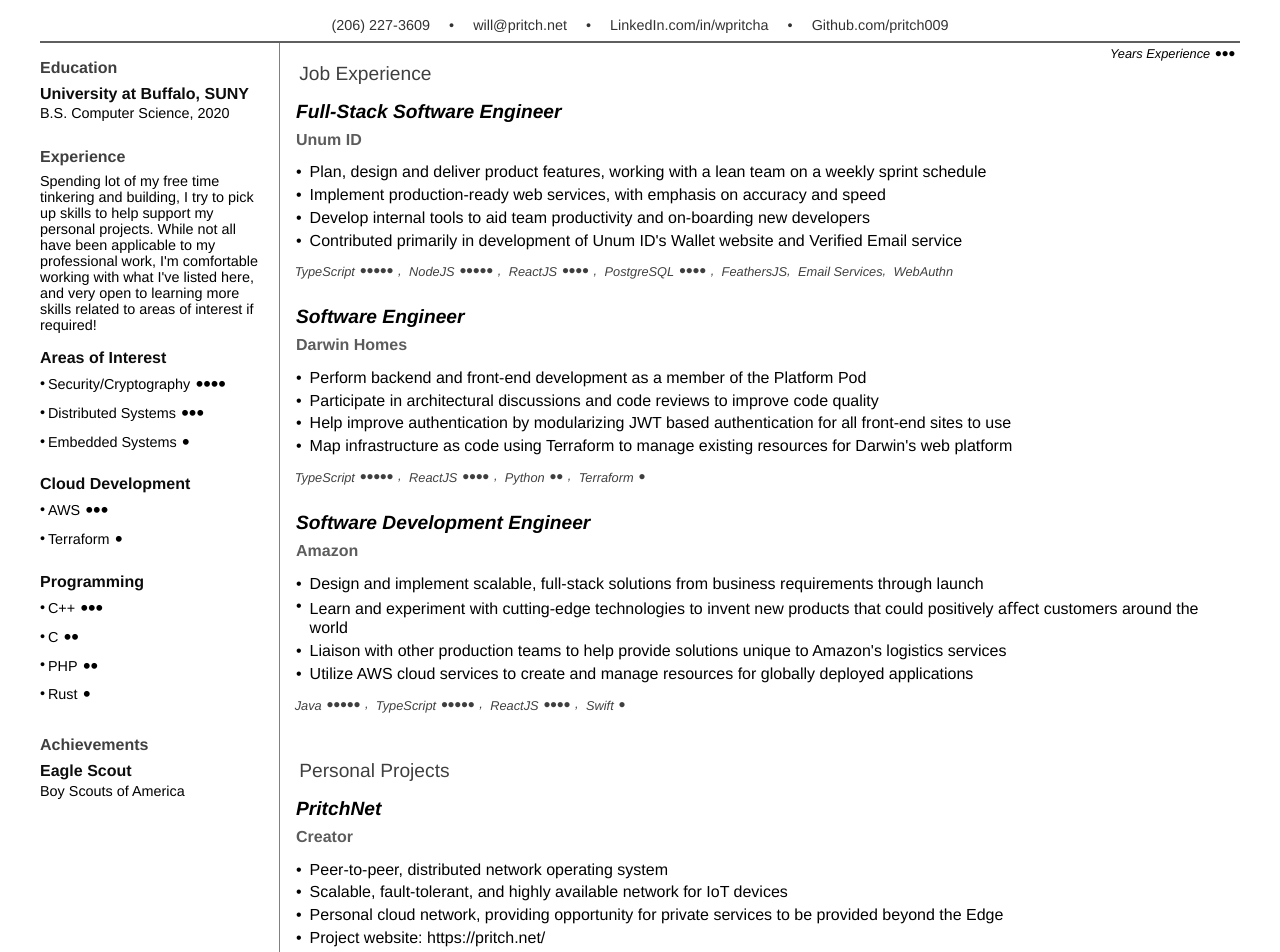
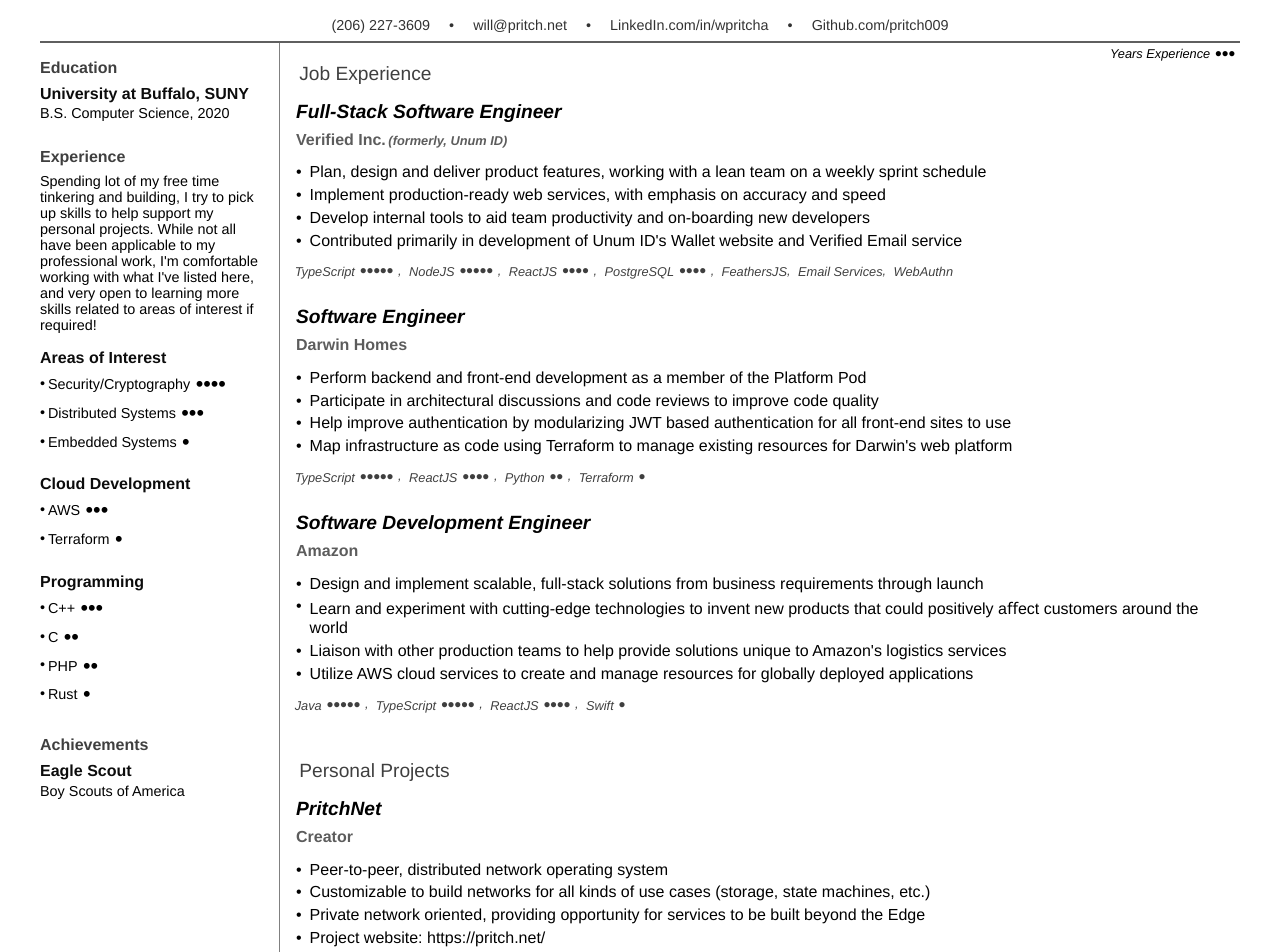
Before and after one commit to pritch9/react-portfolio, a React (Create React App) app: page / in a window 1280 px wide. Shown: the part 140-1092 px from the top of the page. Built offline with nearby package versions, Linux system fonts and the light colour scheme.

Commit message:
Adding zod parsing, along with formerly known name of VerifiedInc

```diff
--- a/package.json
+++ b/package.json
@@ -15,7 +15,8 @@
     "react-dom": "^18.1.0",
     "react-scripts": "5.0.1",
     "typescript": "^4.7.3",
-    "web-vitals": "^2.1.4"
+    "web-vitals": "^2.1.4",
+    "zod": "^3.21.4"
   },
   "scripts": {
     "start": "react-scripts start",
--- a/src/app/App.tsx
+++ b/src/app/App.tsx
@@ -3,7 +3,7 @@
 import TitleBar from './components/TitleBar';
 import SideBar from './components/SideBar';
 import Experience from './components/Experience';
-import {prettyDate} from '../utilities';
+import {JobInfo, prettyDate, ProjectInfo} from '../utilities';
 import ModMenu from './components/ModMenu';
 
 export function SortByScore(a: string, b: string): number {
@@ -158,7 +158,10 @@
 		jobs: [
 			{
 				role: 'Full-Stack Software Engineer',
-				company: 'Unum ID',
+				company: {
+					name: 'Verified Inc.',
+					formerly: 'Unum ID'
+				},
 				manager: 'Liam McCarty',
 				address: {street: '12 Embarcadero Ctr', city: 'San Francisco, CA', zip: '94111'},
 				keywords: ['TypeScript', 'ReactJS', 'NodeJS', 'FeathersJS', 'PostgreSQL', 'Email Services', 'WebAuthn'],
@@ -244,8 +247,8 @@
 				keywords: ['Rust', 'Distributed Systems', 'Protobuf', 'NextJS', 'PostgreSQL', 'Terraform'],
 				bullets: [
 					'Peer-to-peer, distributed network operating system',
-					'Scalable, fault-tolerant, and highly available network for IoT devices',
-					'Personal cloud network, providing opportunity for private services to be provided beyond the Edge',
+					'Customizable to build networks for all kinds of use cases (storage, state machines, etc.)',
+					'Private network oriented, providing opportunity for services to be built beyond the Edge',
 					'Project website: https://pritch.net/'
 				]
 			},
@@ -274,7 +277,8 @@
 	const setTitle = (action: SetStateAction<string>) => {
 		setTitleState(prevState => {
 			const title = typeof action === 'function' ? action(prevState) : action;
-			document.title = `${title} - ${name}'s Resume - ${prettyDate(new Date())}`;
+			document.title = `William_Pritchard_resume`;
+			// document.title = `${title} - ${name}'s Resume - ${prettyDate(new Date())}`;
 			return title;
 		});
 	};
--- a/src/app/components/Experience.module.scss
+++ b/src/app/components/Experience.module.scss
@@ -83,6 +83,19 @@
 
           & > .SubTitle {
             opacity: 0.75;
+
+            .FormerlyKnown {
+              display: inline;
+              font-size: 0.8em;
+              font-style: italic;
+              padding: 0.2em;
+              &:before {
+                content: '('
+              }
+                &:after {
+                    content: ')'
+                }
+            }
             & > .Title {
               grid-row: 2;
               grid-column: 1;
--- a/src/app/components/Experience.tsx
+++ b/src/app/components/Experience.tsx
@@ -1,6 +1,14 @@
 import {FC, useMemo} from "react"
 import styles from "./Experience.module.scss"
-import {classNames, isJobInfo, isProjectInfo, prettyDateInfo, prettyTimeFrame} from "../../utilities";
+import {
+    Address,
+    classNames,
+    FormerlyKnown,
+    JobInfo,
+    prettyDateInfo,
+    prettyTimeFrame,
+    ProjectInfo, zJobInfo, zProjectInfo
+} from '../../utilities';
 import {Scorable} from "./Scorable";
 import {ScoreName, SortByScore} from "../App";
 
@@ -16,7 +24,7 @@
 }
 type ExperienceSectionTemplate = {
     title: string,
-    subTitle: string,
+    subTitle: string | FormerlyKnown,
     timeFrame?: string
     contract?: string
     keywords?: string[],
@@ -28,7 +36,10 @@
 
 const ExperienceSection: FC<ExperienceSectionProps> = ({info}) => {
     const {title, subTitle, timeFrame, contract, manager, keywords, address, bullets} = useMemo<ExperienceSectionTemplate>(() => {
-        if (isJobInfo(info)) {
+        const jobInfo = zJobInfo.safeParse(info);
+        const projectInfo = jobInfo.success ? null : zProjectInfo.safeParse(info);
+        if (jobInfo.success) {
+            const info = jobInfo.data;
             return {
                 title: info.role,
                 subTitle: info.company,
@@ -39,7 +50,8 @@
                 address: info.address,
                 bullets: info.bullets,
             }
-        } else if (isProjectInfo(info)) {
+        } else if (projectInfo?.success) {
+            const info = projectInfo.data;
             return {
                 title: info.title,
                 subTitle: info.role,
@@ -73,7 +85,21 @@
                     </div>
                 </div>
                 <div className={styles.SubTitle}>
-                    <div className={styles.Title}>{subTitle}</div>
+                    <div className={styles.Title}>
+                        {
+                            typeof subTitle === 'string'
+                                ? subTitle
+                                : (
+                                    <>
+                                        {subTitle.name}
+                                        <div className={styles.FormerlyKnown}>
+                                            <span className={styles.Label}>formerly, </span>
+                                            <span className={styles.Name}>{subTitle.formerly}</span>
+                                        </div>
+                                    </>
+                                )
+                        }
+                    </div>
                     {address && <div className={styles.Address}>
                         <div className={styles.Street}>{address.street},</div>
                         <div className={styles.CityZip}>{address.city} {address.zip}</div>
--- a/src/app/components/SideBar.tsx
+++ b/src/app/components/SideBar.tsx
@@ -1,9 +1,8 @@
 import {FC} from "react"
 import styles from "./SideBar.module.scss"
-import {isStringArray} from "../../utilities";
-import logo from '../../logo.svg'
 import {Scorable} from "./Scorable";
 import {SortByScore} from "../App";
+import {z} from 'zod';
 
 export type ExperienceSection = Record<string, string|string[]>
 
@@ -34,9 +33,12 @@
     </div>
 }
 
+const zStringArray = z.string().array();
+
 const MapSubSegment: (subSection: [string, string|string[]], index: number) => JSX.Element = ([key, value], index) => {
-    const values = isStringArray(value)
-        ? value
+    const parsed = zStringArray.safeParse(value);
+    const values = parsed.success
+        ? parsed.data
             .sort(SortByScore)
             .map((value, index) => <Scorable title={value} className={styles.Value} key={`sb_ss_val_${index}`} /> )
         : value;
@@ -58,10 +60,6 @@
     return <div id={styles.SideBar} className={className}>
         { InfoSections }
         <div className={styles.FillGap} />
-        <div id={styles.DevelopedWithReact}>
-            <img className={styles.ReactLogo} src={logo} alt="React Logo" />
-            <span>Developed with React</span>
-        </div>
     </div>
 }
 export default SideBar
--- a/src/utilities.ts
+++ b/src/utilities.ts
@@ -1,82 +1,50 @@
-export function isAddress(x: any): x is Address {
-    const props: PropsList = [
-        ["street", isStringObject],
-        ["city", isStringObject],
-        ["zip", isStringObject],
-    ]
-    return isProps(x, props)
-}
+import {z} from 'zod';
 
-export function isProps(x: any, props: PropsList): boolean {
-    for (let [name, validator] of props) {
-        if (!validator(x[name] as any)) {
-            return false
-        }
-    }
-    return true;
-}
+export const zAddress = z.object({
+    street: z.string(),
+    city: z.string(),
+    zip: z.string(),
+});
+export type Address = z.infer<typeof zAddress>;
 
-export function isStringObject(x: any): x is string {
-    return typeof x === "string"
-}
-export function isNumberObject(x: any): x is number {
-    return typeof x === "number"
-}
+export const zDateInfo = z.object({
+    month: z.string(),
+    year: z.number(),
+});
+export type DateInfo = z.infer<typeof zDateInfo>;
 
-export function isStringArray(x: any): x is Array<string> {
-    if (Array.isArray(x)) {
-        return x.length > 0 ? isStringObject(x[0]) : true
-    }
+export const zProjectInfo = z.object({
+    title: z.string(),
+    role: z.string(),
+    date: zDateInfo.optional(),
+    keywords: z.array(z.string()).optional(),
+    bullets: z.array(z.string()).optional(),
+});
+export type ProjectInfo = z.infer<typeof zProjectInfo>;
 
-    return false
-}
+export const zTimeFrame = z.object({
+    start: zDateInfo,
+    end: zDateInfo,
+});
+export type TimeFrame = z.infer<typeof zTimeFrame>;
 
-export function isDateInfo(x: any): x is DateInfo {
-    const props: PropsList = [
-        ["month", isStringObject],
-        ["year", isNumberObject]
-    ];
-    return isProps(x, props)
-}
+export const zCompanyFormerlyKnown = z.object({
+    name: z.string(),
+    formerly: z.string(),
+});
+export type FormerlyKnown = z.infer<typeof zCompanyFormerlyKnown>;
 
-export function isProjectInfo(x: any): x is ProjectInfo {
-    const props: PropsList = [
-        ["title", isStringObject],
-        ["role", isStringObject],
-        ["date", isOptional(isDateInfo)],
-        ["keywords", isOptional(isStringArray)],
-        ["bullets", isOptional(isStringArray)],
-    ];
-    return isProps(x, props);
-}
-
-export function isTimeFrame(x: any): x is TimeFrame {
-    const props: PropsList = [
-        ["start", isDateInfo],
-        ["end", isDateInfo],
-    ];
-    return isProps(x, props);
-}
-
-export function isJobInfo(x: any): x is JobInfo {
-    const props: PropsList = [
-        ["role", isStringObject],
-        ["company", isStringObject],
-        ["timeFrame", isTimeFrame],
-        ["manager", isOptional(isStringObject)],
-        ["address", isOptional(isAddress)],
-        ["keywords", isOptional(isStringArray)],
-        ["bullets", isOptional(isStringArray)],
-    ]
-
-    return isProps(x, props);
-}
-
-export function isOptional(validator: (x: any) => boolean) {
-    return (obj: any) => {
-        return obj === undefined || validator(obj)
-    }
-}
+export const zJobInfo = z.object({
+    role: z.string(),
+    company: z.string().or(zCompanyFormerlyKnown),
+    contract: zTimeFrame.optional(),
+    timeFrame: zTimeFrame,
+    manager: z.string().optional(),
+    address: zAddress.optional(),
+    keywords: z.array(z.string()).optional(),
+    bullets: z.array(z.string()).optional(),
+})
+export type JobInfo = z.infer<typeof zJobInfo>;
 
 export function prettyTimeFrame(x?: TimeFrame): string|undefined {
     if (!x) return undefined;
```
Also changed, not shown: src/react-app-env.d.ts (+0 -36 lines), 1 other file (tests, documents, lock files or other folders).
